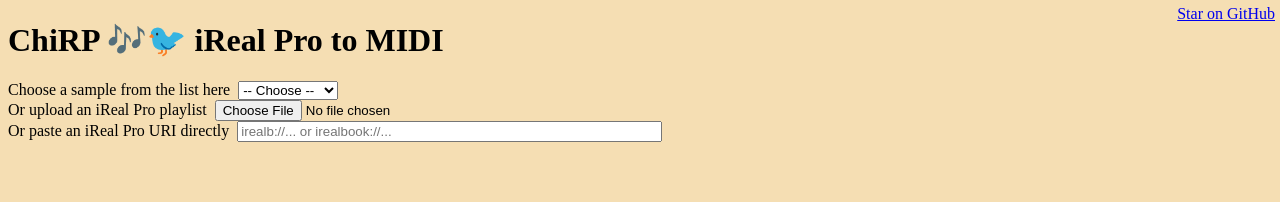
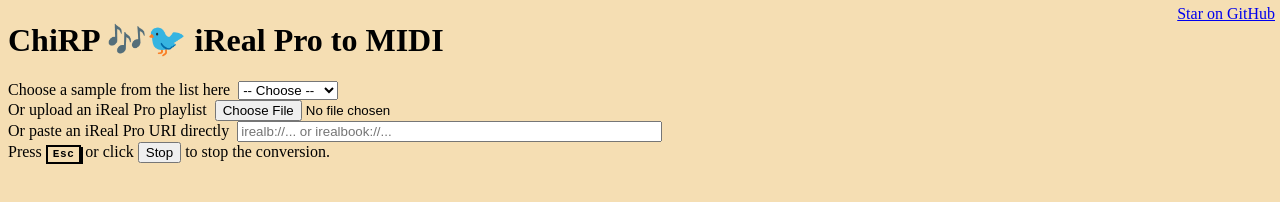
Before and after one commit to infojunkie/chirp, a website with bundled scripts: page index.html in a window 1280 px wide. Built offline with nearby package versions, Linux system fonts and the light colour scheme.

Commit message:
Better stop UX

```diff
--- a/chirp.mjs
+++ b/chirp.mjs
@@ -122,10 +122,14 @@
   }
 }
 
+function handleStopButton() {
+  g_state.stop = true;
+}
+
 function handleEscKey(e) {
   if (e.keyCode === 27) {
     e.preventDefault();
-    g_state.stop = true;
+    handleStopButton();
   }
 }
 
@@ -133,6 +137,7 @@
   document.getElementById('upload').addEventListener('change', handleFileUpload);
   document.getElementById('samples').addEventListener('change', handleSampleSelect);
   document.getElementById('ireal').addEventListener('change', handleIRealChange);
+  document.getElementById('stop').addEventListener('click', handleStopButton);
   window.addEventListener('keydown', handleEscKey);
   const mmaVersion = await (await fetish(window.location.href + 'mma/')).json();
   document.getElementById('version').textContent = JSON.stringify({
--- a/index.html
+++ b/index.html
@@ -33,6 +33,17 @@
         height: 100%;
         background-color: #25F;
       }
+      kbd {
+        border: 2px solid black;
+        box-shadow: 2px 2px black;
+        font-size: .85em;
+        line-height: .85em;
+        display: inline-block;
+        font-weight: 600;
+        letter-spacing: .05em;
+        padding: 3px 5px;
+        white-space: nowrap;
+      }
     </style>
     <script type="module" src="chirp.mjs"></script>
   </head>
@@ -66,6 +77,10 @@
       <input type="text" size="50" id="ireal" name="ireal" placeholder="irealb://... or irealbook://..."/>
     </div>
 
+    <div>
+      Press <kbd>Esc</kbd> or click <button id="stop">Stop</button> to stop the conversion.
+    </div>
+
     <template id="sheets-template">
       <tr class="sheet-item">
         <td class="sheet-title"></span>
```
